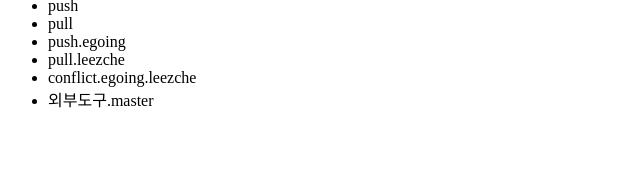
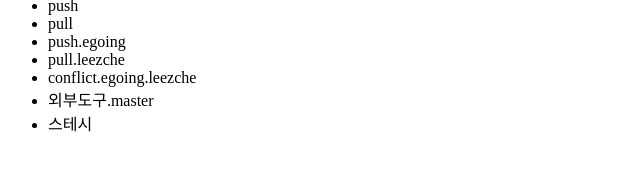
Before and after one commit to pakha95/opentutorials_git_pakha95, a plain HTML site: page index.html in a window 1280 px wide. Shown: the part 243-414 px from the top of the page, 0-640 px from the left. Drawn offline with Linux system fonts and the light colour scheme.

Commit message:
<li>스테시</li>

```diff
--- a/index.html
+++ b/index.html
@@ -22,6 +22,7 @@
             <li>pull.leezche</li>
             <li>conflict.egoing.leezche</li>
             <li>외부도구.master</li>
+            <li>스테시</li>
         </ul>
     </body>
 </html>
```
